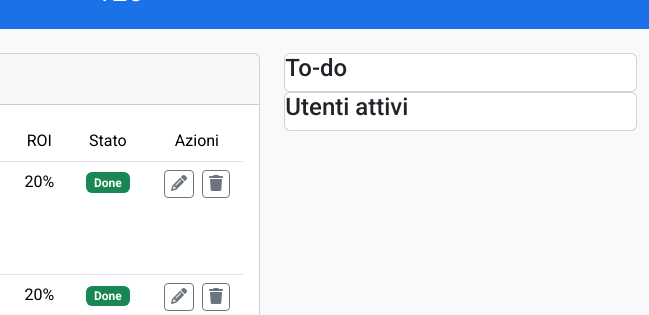
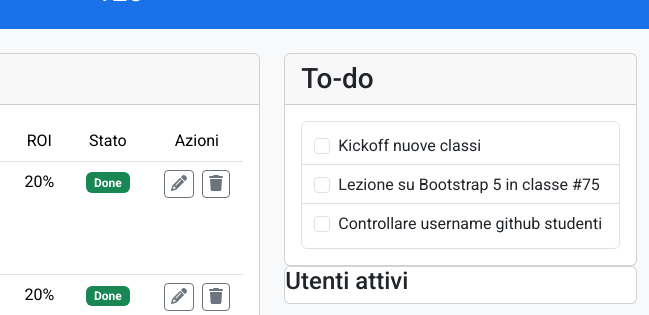
Before and after one commit to sofiacottone/html-css-bootstrap-dashboard, a plain HTML site: page index.html in a window 1280 px wide. Shown: the part 163-478 px from the top of the page, 631-1280 px from the left. Drawn offline with nearby package versions, Linux system fonts and the light colour scheme.

```diff
--- a/index.html
+++ b/index.html
@@ -299,7 +299,7 @@
             <!-- main section  -->
             <section class="container-fluid">
                 <div class="row flex-column flex-lg-row">
-                    <div class="col-lg-8">
+                    <div class="col-lg-8 mb-4">
                         <div class="card mb-4">
                             <h3 class="card-header">Prossime Classi</h3>
 
@@ -577,7 +577,32 @@
                     </div>
                     <div class="col-lg-4">
                         <div class="card">
-                            <h4>To-do</h4>
+                            <h3 class="card-header">To-do</h3>
+
+                            <div class="card-body">
+                                <div class="form-control px-0">
+                                    <div class="form-check border-bottom ms-form-check">
+                                        <input class="form-check-input" type="checkbox" value="" id="flexCheckDefault">
+                                        <label class="form-check-label" for="flexCheckDefault">
+                                            Kickoff nuove classi
+                                        </label>
+                                    </div>
+                                    <div class="form-check border-bottom ms-form-check">
+                                        <input class="form-check-input" type="checkbox" value="" id="flexCheckChecked">
+                                        <label class="form-check-label" for="flexCheckChecked">
+                                            Lezione su Bootstrap 5 in classe #75
+                                        </label>
+                                    </div>
+                                    <div class="form-check ms-form-check mb-0">
+                                        <input class="form-check-input" type="checkbox" value="" id="flexCheckChecked">
+                                        <label class="form-check-label" for="flexCheckChecked">
+                                            Controllare username github studenti
+                                        </label>
+                                    </div>
+                                </div>
+
+                            </div>
+
                         </div>
                         <div class="card">
                             <h4>Utenti attivi</h4>
--- a/style.css
+++ b/style.css
@@ -117,6 +117,11 @@ main {
     overflow: hidden;
 }
 
+.ms-form-check {
+    padding-left: 36px;
+    padding-block: 6px;
+}
+
 /* #endregion MAIN */
 /* #region RESPONSIVE */
 /*----- breakpoints --------------
```
